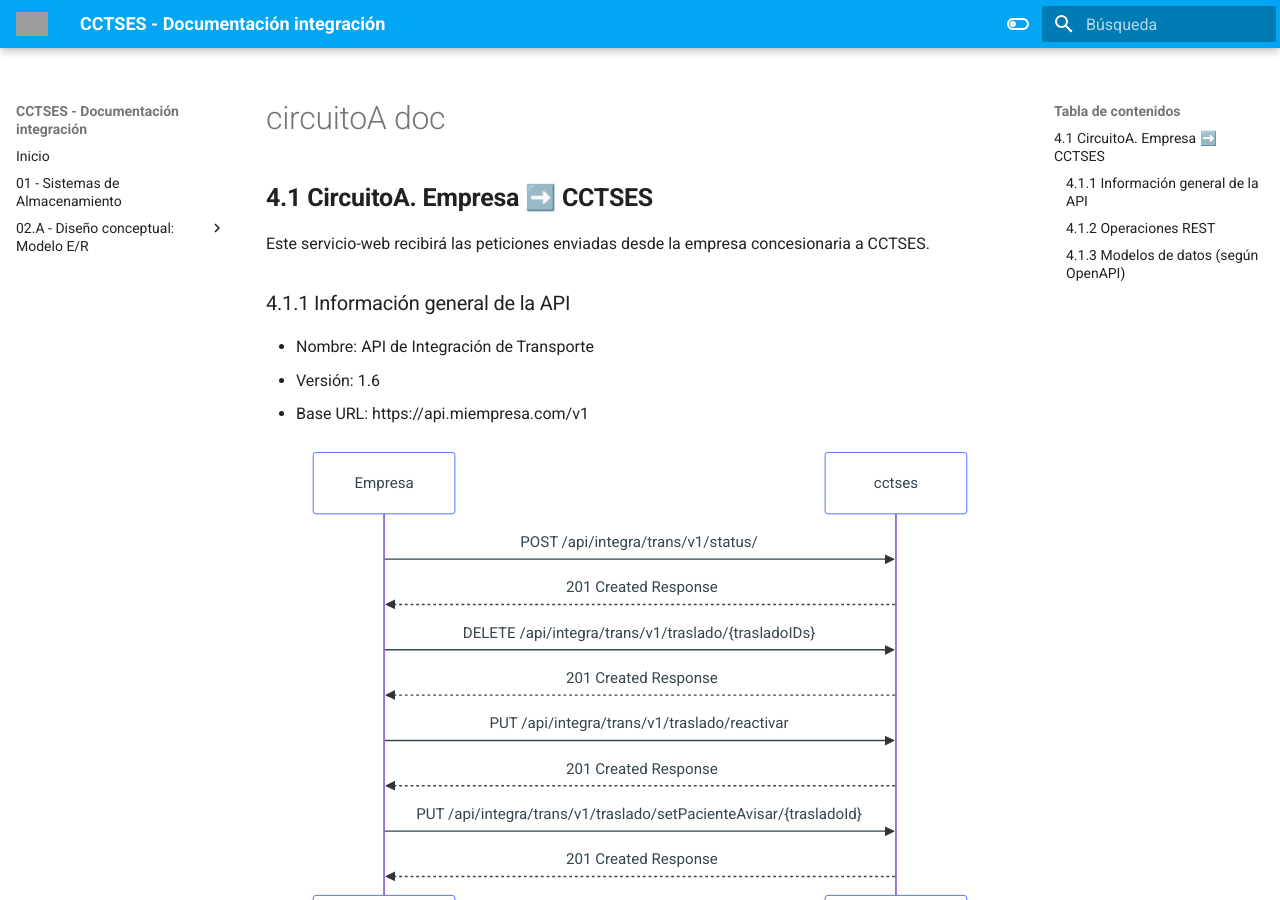
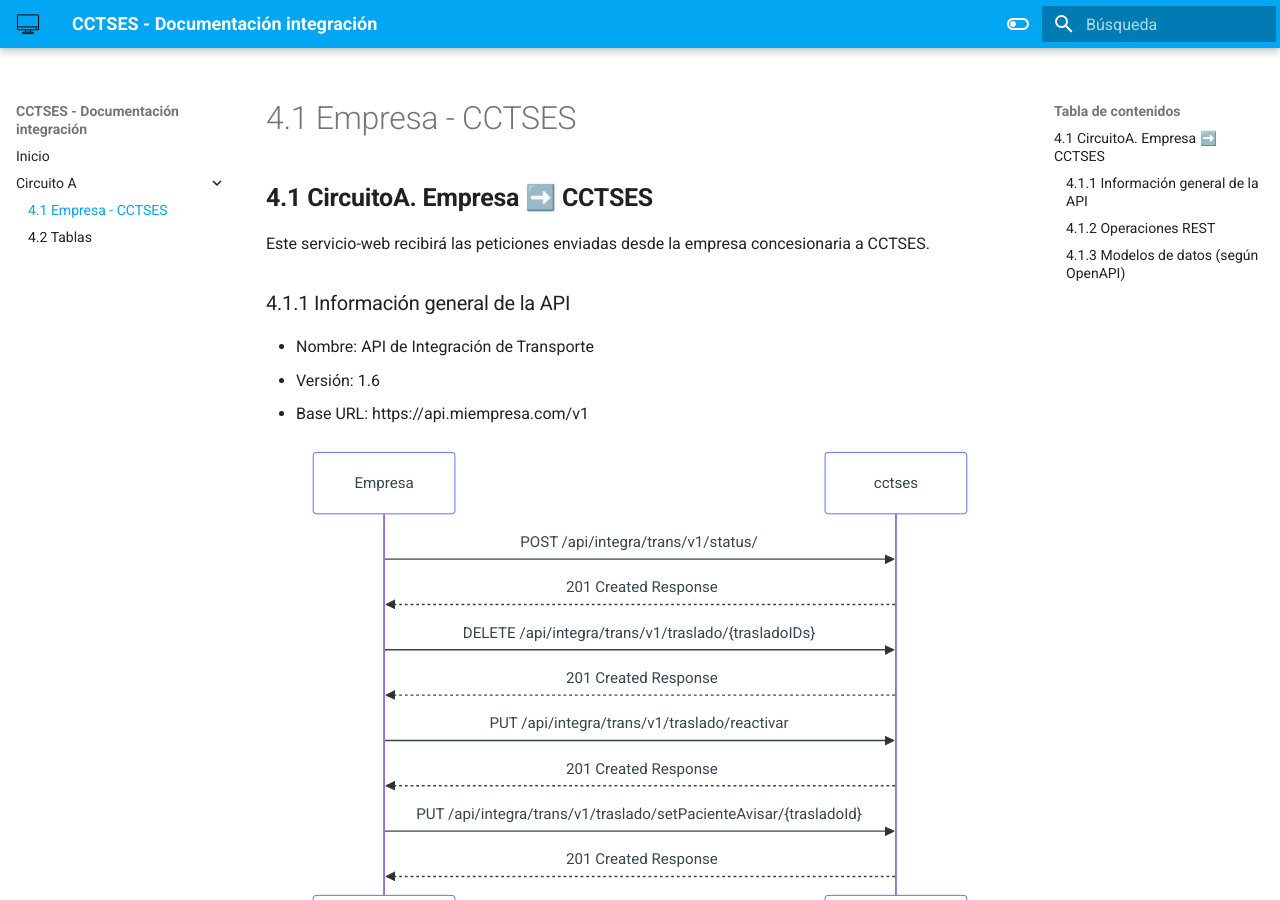
Before and after one commit to phevositc/cctses_integra, an MkDocs documentation site: the page built from docs/CircuitoA/circuitoA-doc.md, in a window 1280 px wide and 900 px high. Built offline with MkDocs 1.6.1 and Material for MkDocs 9.7.7, drawn with Linux system fonts in a browser that asks for light colours; grey boxes are pictures that could not be loaded.

Commit message:
Refactor navigation structure in mkdocs.yml to streamline documentation and update logo path

```diff
--- a/mkdocs.yml
+++ b/mkdocs.yml
@@ -4,13 +4,9 @@
 
 nav:
   - "Inicio": "Guia_integracion.md"
-  - "01 - Sistemas de Almacenamiento": temas/01/index.md
-  - "02.A - Diseño conceptual: Modelo E/R":
-    - "Inicio": temas/02/index.md
-    - "2.1 El modelo ER": temas/02/2.1-ModeloER.md
-    - "2.2 Restricciones": temas/02/2.2-Restricciones.md
-    - "2.3 Modelo Extendido": temas/02/2.3-Modelo-extendido.md
-    - "Actividades": temas/02/2.A-Actividades.md
+  - "Circuito A":
+    - "4.1 Empresa - ️CCTSES": "CircuitoA/circuitoA-doc.md"
+    - "4.2 Tablas": "CircuitoA/CircuitoA-doc_funcional.md"
 
 theme:
   language: es
@@ -34,7 +30,7 @@
   font:
     text: Roboto
     code: Roboto Mono
-  logo: "imagenes/logofp.png"
+  logo: "img/favicon.png"
   features:
     - header.autohide
     # - toc.integrate
```
